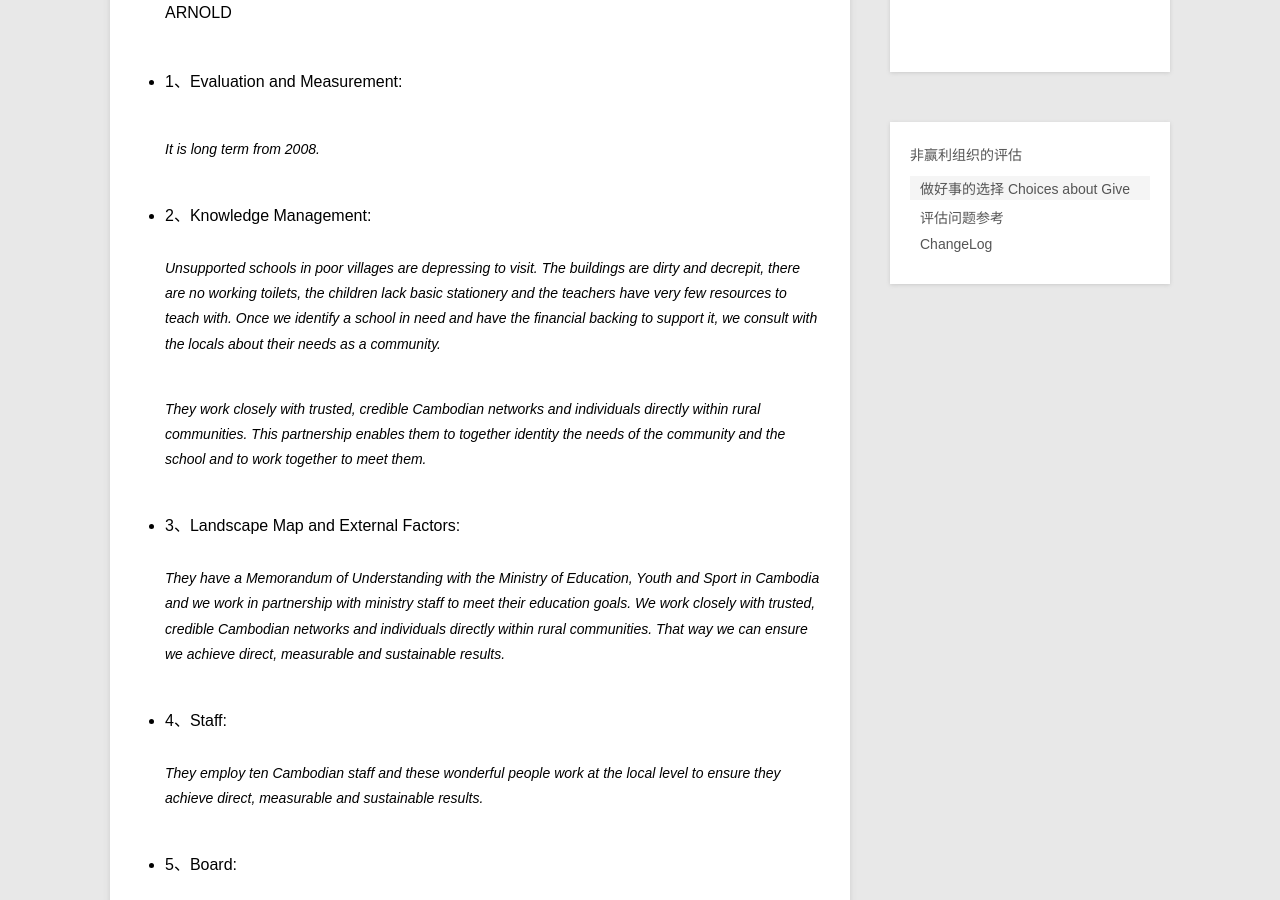
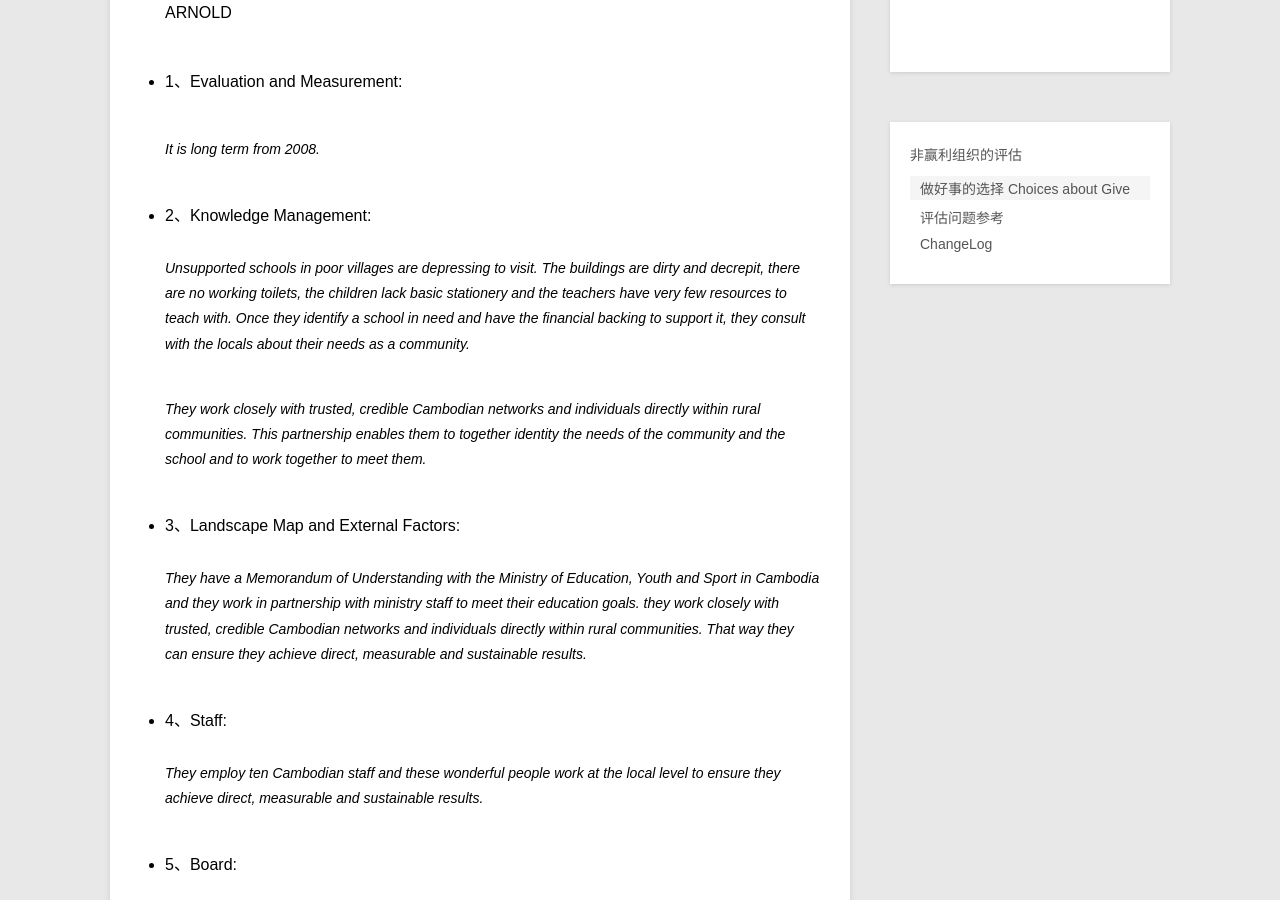
Before and after one commit to violettianjie/violettianjie.github.io, a Jekyll site: the page built from _posts/blog/2018-01-27-give.md, in a window 1280 px wide and 900 px high, scrolled down 1016 px. Built offline with Jekyll 4.4.1, drawn with Linux system fonts in a browser that asks for light colours; comment, search, counter and statistics services are not loaded.

Commit message:
Update 2018-01-27-give.md

```diff
--- a/_posts/blog/2018-01-27-give.md
+++ b/_posts/blog/2018-01-27-give.md
@@ -36,13 +36,13 @@ category: blog
 
 - 2、Knowledge Management:
 
-> Unsupported schools in poor villages are depressing to visit.  The buildings are dirty and decrepit, there are no working toilets, the children lack basic stationery and the teachers have very few resources to teach with. Once we identify a school in need and have the financial backing to support it, we consult with the locals about their needs as a community.
+> Unsupported schools in poor villages are depressing to visit.  The buildings are dirty and decrepit, there are no working toilets, the children lack basic stationery and the teachers have very few resources to teach with. Once they identify a school in need and have the financial backing to support it, they consult with the locals about their needs as a community.
 
 >They work closely with trusted, credible Cambodian networks and individuals directly within rural communities. This partnership enables them to together identity the needs of the community and the school and to work together to meet them.
 
 - 3、Landscape Map and External Factors:
 
-> They have a Memorandum of Understanding with the Ministry of Education, Youth and Sport in Cambodia and we work in partnership with ministry staff to meet their education goals. We work closely with trusted, credible Cambodian networks and individuals directly within rural communities. That way we can ensure we achieve direct, measurable and sustainable results.
+> They have a Memorandum of Understanding with the Ministry of Education, Youth and Sport in Cambodia and they work in partnership with ministry staff to meet their education goals. they work closely with trusted, credible Cambodian networks and individuals directly within rural communities. That way they can ensure they achieve direct, measurable and sustainable results.
 
 - 4、Staff:
 
```
